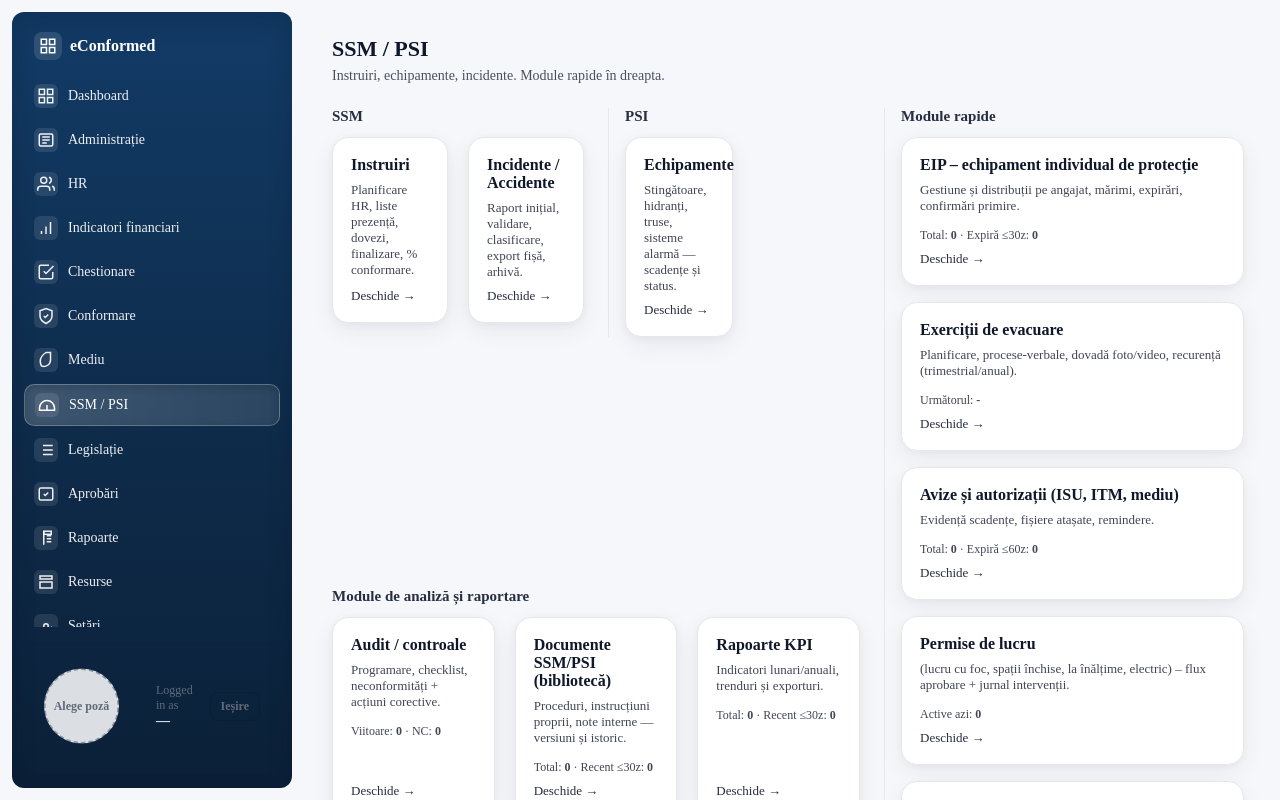
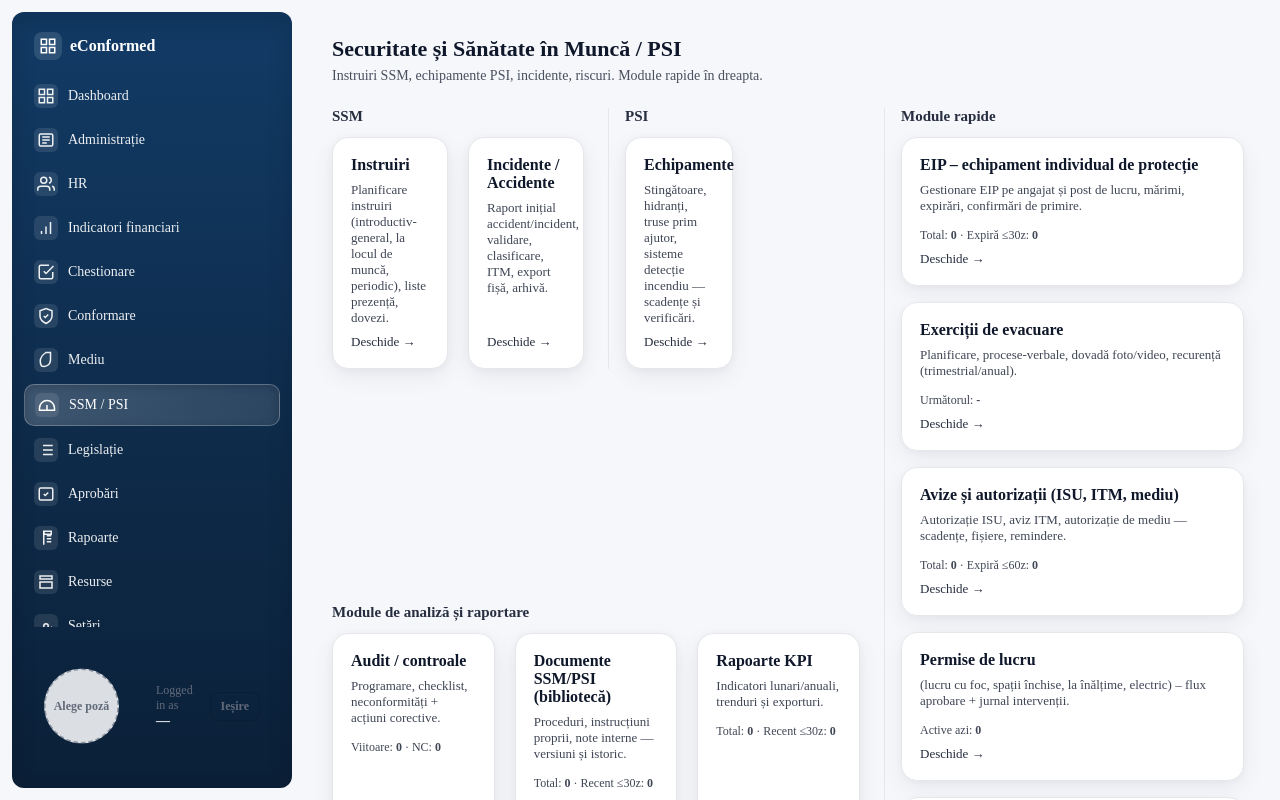
Before and after one commit to rarescosminn/conformed-app, a Next.js app: page /ssm-psi in a window 1280 px wide. Shown: the top 800 px of the page. Built offline with nearby package versions, Linux system fonts and the light colour scheme; no server answers.

Commit message:
feat: adapt ssm-psi page per org type

```diff
--- a/app/(dashboard)/ssm-psi/page.tsx
+++ b/app/(dashboard)/ssm-psi/page.tsx
@@ -2,53 +2,38 @@
 
 import Link from 'next/link';
 import React, { useEffect, useState } from 'react';
-import { stats, onDataChange } from '@/lib/ssmpsi-bridge'; // <— agregatori + event bus
+import { stats, onDataChange } from '@/lib/ssmpsi-bridge';
+import { useOrg } from '@/lib/context/OrgContext';
 
 /* ===== Stiluri ===== */
 const pageWrap: React.CSSProperties = { padding: 24 };
 const title: React.CSSProperties = { margin: 0, fontWeight: 800, fontSize: 22, color: '#0f172a' };
 const subtitle: React.CSSProperties = { margin: '6px 0 24px', color: 'rgba(15,23,42,.75)', fontSize: 14 };
-
 const layout: React.CSSProperties = {
     display: 'grid',
     gridTemplateColumns: '1fr 1fr 360px',
     gap: 24,
     alignItems: 'start',
 };
-
 const sectionHeader: React.CSSProperties = {
-    fontWeight: 700,
-    fontSize: 15,
-    color: 'rgba(15,23,42,.9)',
-    margin: '0 0 12px',
+    fontWeight: 700, fontSize: 15, color: 'rgba(15,23,42,.9)', margin: '0 0 12px',
 };
-
 const gridCards2: React.CSSProperties = {
-    display: 'grid',
-    gridTemplateColumns: 'repeat(2, minmax(0, 1fr))',
-    gap: 20,
+    display: 'grid', gridTemplateColumns: 'repeat(2, minmax(0, 1fr))', gap: 20,
 };
-
 const dividerRightCol: React.CSSProperties = { paddingLeft: 16, borderLeft: '1px solid #e5e7eb' };
 const sidebar: React.CSSProperties = { position: 'sticky', top: 16, paddingLeft: 16, borderLeft: '1px solid #e5e7eb' };
 const sidebarStack: React.CSSProperties = { display: 'flex', flexDirection: 'column', gap: 16 };
-
-/* Card alb */
 const card: React.CSSProperties = {
-    display: 'flex',
-    flexDirection: 'column',
-    gap: 8,
-    padding: 18,
-    textDecoration: 'none',
-    background: '#ffffff',
-    border: '1px solid #e5e7eb',
-    borderRadius: 16,
-    boxShadow: '0 8px 24px rgba(15,23,42,.06), 0 2px 8px rgba(15,23,42,.04)',
+    display: 'flex', flexDirection: 'column', gap: 8, padding: 18,
+    textDecoration: 'none', background: '#ffffff', border: '1px solid #e5e7eb',
+    borderRadius: 16, boxShadow: '0 8px 24px rgba(15,23,42,.06), 0 2px 8px rgba(15,23,42,.04)',
     color: '#0f172a',
 };
 
 export default function Page() {
-    /* —— agregate pentru carduri (citite din localStorage prin bridge) —— */
+    const { orgType } = useOrg();
+
     const [agg, setAgg] = useState({
         eip: stats.eip(),
         evac: stats.evacuari(),
@@ -61,8 +46,7 @@ export default function Page() {
     });
 
     useEffect(() => {
-        const refresh = () =>
-            setAgg({
+        const refresh = () => setAgg({
             eip: stats.eip(),
             evac: stats.evacuari(),
             avz: stats.avize(),
@@ -72,73 +56,90 @@ export default function Page() {
             doc: stats.documente(),
             kpi: stats.kpi(),
         });
+        refresh();
+        return onDataChange(refresh);
+    }, []);
 
-        refresh();                   // calculează la montare
-        return onDataChange(refresh); // recalculează la fiecare notifyUpdate(...)
-    }, []);
+    const pageTitle =
+        orgType === 'spital' ? 'SSM / PSI' :
+        orgType === 'institutie_publica' ? 'Securitate și Sănătate în Muncă / PSI' :
+        'Securitate și Sănătate în Muncă / PSI';
+
+    const pageSubtitle =
+        orgType === 'spital'
+            ? 'Instruiri, echipamente, incidente. Module rapide în dreapta.'
+            : 'Instruiri SSM, echipamente PSI, incidente, riscuri. Module rapide în dreapta.';
+
+    const instruiriDesc =
+        orgType === 'spital'
+            ? 'Planificare HR, liste prezență, dovezi, finalizare, % conformare.'
+            : 'Planificare instruiri (introductiv-general, la locul de muncă, periodic), liste prezență, dovezi.';
+
+    const incidenteDesc =
+        orgType === 'spital'
+            ? 'Raport inițial, validare, clasificare, export fișă, arhivă.'
+            : 'Raport inițial accident/incident, validare, clasificare, ITM, export fișă, arhivă.';
+
+    const echipamenteDesc =
+        orgType === 'spital'
+            ? 'Stingătoare, hidranți, truse, sisteme alarmă — scadențe și status.'
+            : 'Stingătoare, hidranți, truse prim ajutor, sisteme detecție incendiu — scadențe și verificări.';
+
+    const eipDesc =
+        orgType === 'spital'
+            ? 'Gestiune și distribuții pe angajat, mărimi, expirări, confirmări primire.'
+            : 'Gestionare EIP pe angajat și post de lucru, mărimi, expirări, confirmări de primire.';
+
+    const avizeDesc =
+        orgType === 'spital'
+            ? 'Evidență scadențe, fișiere atașate, remindere.'
+            : 'Autorizație ISU, aviz ITM, autorizație de mediu — scadențe, fișiere, remindere.';
 
     return (
         <div style={pageWrap}>
-            <h1 style={title}>SSM / PSI</h1>
-            <p style={subtitle}>Instruiri, echipamente, incidente. Module rapide în dreapta.</p>
+            <h1 style={title}>{pageTitle}</h1>
+            <p style={subtitle}>{pageSubtitle}</p>
 
             <div style={layout}>
-                {/* ===== COL 1: SSM ===== */}
+                {/* COL 1: SSM */}
                 <section>
                     <div style={sectionHeader}>SSM</div>
                     <div style={gridCards2}>
                         <Link href="/ssm-psi/ssm/instruiri" style={card}>
                             <strong>Instruiri</strong>
-                            <span style={{ fontSize: 13, opacity: 0.8 }}>
-                                Planificare HR, liste prezență, dovezi, finalizare, % conformare.
-                            </span>
+                            <span style={{ fontSize: 13, opacity: 0.8 }}>{instruiriDesc}</span>
                             <span style={{ marginTop: 'auto', fontSize: 13, opacity: 0.9 }}>Deschide →</span>
                         </Link>
 
                         <Link href="/ssm-psi/ssm/incidente" style={card}>
                             <strong>Incidente / Accidente</strong>
-                            <span style={{ fontSize: 13, opacity: 0.8 }}>
-                                Raport inițial, validare, clasificare, export fișă, arhivă.
-                            </span>
+                            <span style={{ fontSize: 13, opacity: 0.8 }}>{incidenteDesc}</span>
                             <span style={{ marginTop: 'auto', fontSize: 13, opacity: 0.9 }}>Deschide →</span>
                         </Link>
                     </div>
                 </section>
 
-                {/* ===== COL 2: PSI ===== */}
+                {/* COL 2: PSI */}
                 <section style={dividerRightCol}>
                     <div style={sectionHeader}>PSI</div>
-
-                    {/* micșorat: grid pe 2 coloane, cardul ocupă 1 coloană → aceeași lățime ca SSM */}
-                    <div
-                        style={{
-                            display: 'grid',
-                            gridTemplateColumns: 'repeat(2, minmax(0, 1fr))',
-                            gap: 20,
-                        }}
-                    >
+                    <div style={{ display: 'grid', gridTemplateColumns: 'repeat(2, minmax(0, 1fr))', gap: 20 }}>
                         <div style={{ gridColumn: 'span 1' }}>
                             <Link href="/ssm-psi/psi/echipamente" style={card}>
                                 <strong>Echipamente</strong>
-                                <span style={{ fontSize: 13, opacity: 0.8 }}>
-                                    Stingătoare, hidranți, truse, sisteme alarmă — scadențe și status.
-                                </span>
+                                <span style={{ fontSize: 13, opacity: 0.8 }}>{echipamenteDesc}</span>
                                 <span style={{ marginTop: 'auto', fontSize: 13, opacity: 0.9 }}>Deschide →</span>
                             </Link>
                         </div>
                     </div>
                 </section>
 
-                {/* ===== COL 3: Sidebar ===== */}
+                {/* COL 3: Sidebar */}
                 <aside style={sidebar}>
                     <div style={sectionHeader}>Module rapide</div>
                     <div style={sidebarStack}>
                         <Link href="/ssm-psi/ssm/eip" style={card}>
                             <strong>EIP – echipament individual de protecție</strong>
-                            <span style={{ fontSize: 13, opacity: 0.8 }}>
-                                Gestiune și distribuții pe angajat, mărimi, expirări, confirmări primire.
-                            </span>
-                            {/* —— agregate afișate direct în card —— */}
+                            <span style={{ fontSize: 13, opacity: 0.8 }}>{eipDesc}</span>
                             <span style={{ fontSize: 12, opacity: 0.8, marginTop: 6 }}>
                                 Total: <b>{agg.eip.total}</b> · Expiră ≤30z: <b>{agg.eip.exp30}</b>
                             </span>
@@ -157,10 +158,8 @@ export default function Page() {
                         </Link>
 
                         <Link href="/ssm-psi/psi/avize" style={card}>
-                            <strong>Avize și autorizații (ISU, ITM, mediu)</strong>
-                            <span style={{ fontSize: 13, opacity: 0.8 }}>
-                                Evidență scadențe, fișiere atașate, remindere.
-                            </span>
+                            <strong>Avize și autorizații {orgType === 'spital' ? '(ISU, ITM, mediu)' : '(ISU, ITM, mediu)'}</strong>
+                            <span style={{ fontSize: 13, opacity: 0.8 }}>{avizeDesc}</span>
                             <span style={{ fontSize: 12, opacity: 0.8, marginTop: 6 }}>
                                 Total: <b>{agg.avz.total}</b> · Expiră ≤60z: <b>{agg.avz.exp60}</b>
                             </span>
@@ -191,22 +190,10 @@ export default function Page() {
                     </div>
                 </aside>
 
-                {/* ===== Module analiză & raportare ===== */}
-                <section
-                    style={{
-                        gridColumn: '1 / span 2',
-                        marginTop: -350, // ridicăm cu 350px (aliniat cu “Legislație”)
-                        alignSelf: 'start',
-                    }}
-                >
+                {/* Module analiză & raportare */}
+                <section style={{ gridColumn: '1 / span 2', marginTop: -350, alignSelf: 'start' }}>
                     <div style={sectionHeader}>Module de analiză și raportare</div>
-                    <div
-                        style={{
-                            display: 'grid',
-                            gridTemplateColumns: 'repeat(3, minmax(0, 1fr))',
-                            gap: 20,
-                        }}
-                    >
+                    <div style={{ display: 'grid', gridTemplateColumns: 'repeat(3, minmax(0, 1fr))', gap: 20 }}>
                         <Link href="/ssm-psi/ssm/audite" style={card}>
                             <strong>Audit / controale</strong>
                             <span style={{ fontSize: 13, opacity: 0.8 }}>
```
Lines whose indentation alone changed are shown as unchanged.
